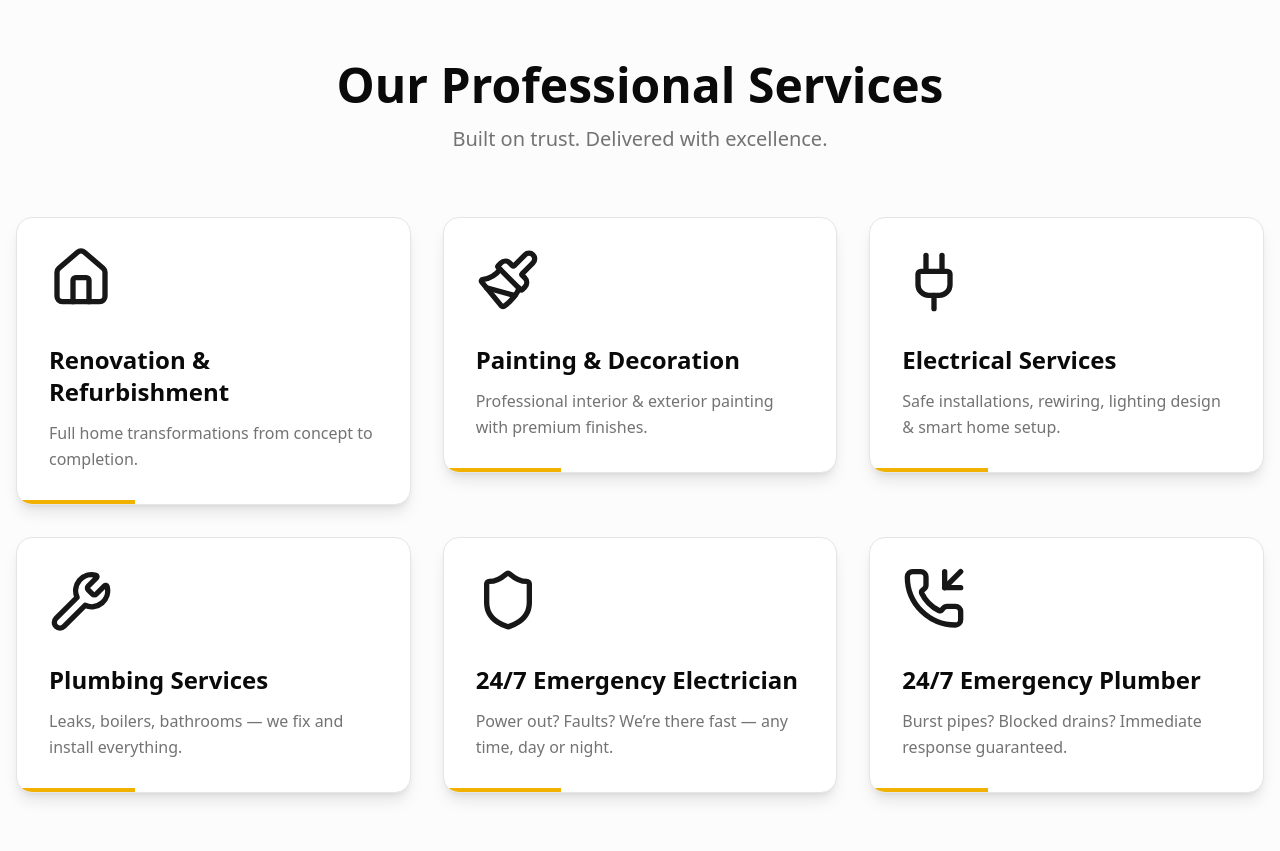
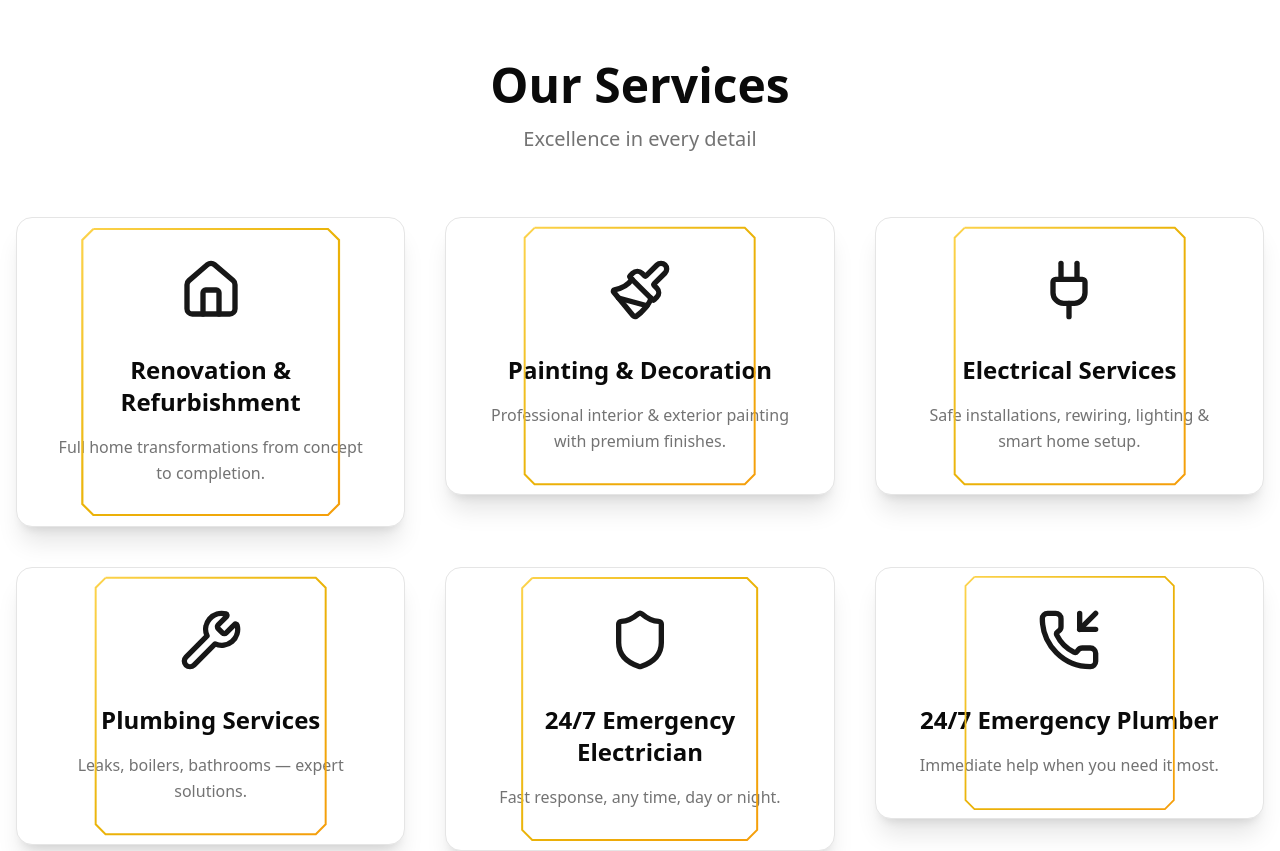
Before and after one commit to niiima/pro-construction, a Next.js app: page / in a window 1280 px wide. Shown: the part 900-1751 px from the top of the page. Built offline with nearby package versions, Linux system fonts and the light colour scheme.

Commit message:
Fix animation

```diff
--- a/components/Services.tsx
+++ b/components/Services.tsx
@@ -1,167 +1,117 @@
-"use client"
+"use client";
 
-import { Card, CardContent, CardHeader, CardTitle } from "@/components/ui/index";
 import { motion } from "framer-motion";
 import {
-    Hammer,
+    Home,
     Paintbrush,
     Plug,
     Wrench,
     Shield,
     PhoneIncoming,
-    Home,
     Sparkles,
 } from "lucide-react";
 
 const services = [
-    {
-        icon: Home,
-        title: "Renovation & Refurbishment",
-        description: "Full home transformations from concept to completion.",
-    },
-    {
-        icon: Paintbrush,
-        title: "Painting & Decoration",
-        description: "Professional interior & exterior painting with premium finishes.",
-    },
-    {
-        icon: Plug,
-        title: "Electrical Services",
-        description: "Safe installations, rewiring, lighting design & smart home setup.",
-    },
-    {
-        icon: Wrench,
-        title: "Plumbing Services",
-        description: "Leaks, boilers, bathrooms — we fix and install everything.",
-    },
-    {
-        icon: Shield,
-        title: "24/7 Emergency Electrician",
-        description: "Power out? Faults? We’re there fast — any time, day or night.",
-    },
-    {
-        icon: PhoneIncoming,
-        title: "24/7 Emergency Plumber",
-        description: "Burst pipes? Blocked drains? Immediate response guaranteed.",
-    },
+    { icon: Home, title: "Renovation & Refurbishment", desc: "Full home transformations from concept to completion." },
+    { icon: Paintbrush, title: "Painting & Decoration", desc: "Professional interior & exterior painting with premium finishes." },
+    { icon: Plug, title: "Electrical Services", desc: "Safe installations, rewiring, lighting & smart home setup." },
+    { icon: Wrench, title: "Plumbing Services", desc: "Leaks, boilers, bathrooms — expert solutions." },
+    { icon: Shield, title: "24/7 Emergency Electrician", desc: "Fast response, any time, day or night." },
+    { icon: PhoneIncoming, title: "24/7 Emergency Plumber", desc: "Immediate help when you need it most." },
 ];
 
+export default function Services() {
     const draw = {
         hidden: { pathLength: 0, opacity: 0 },
         visible: (i: number) => ({
             pathLength: 1,
             opacity: 1,
             transition: {
-            pathLength: { delay: i * 0.3, duration: 1.5, ease: "easeInOut" },
-            opacity: { delay: i * 0.3, duration: 0.01 },
+                pathLength: { delay: i * 0.4, duration: 1.8, ease: "easeInOut" },
+                opacity: { delay: i * 0.4, duration: 0.01 },
             },
         }),
     };
-export default function Services() {
+
     return (
-        <section id="services" className="py-20 bg-muted/30">
+        <section id="services" className="py-20 bg-background">
             <div className="container mx-auto px-4">
                 <motion.div
-                    initial={{ opacity: 0, y: 20 }}
+                    initial={{ opacity: 0, y: 30 }}
                     whileInView={{ opacity: 1, y: 0 }}
                     viewport={{ once: true }}
                     className="text-center mb-16"
                 >
-                    <h2 className="text-4xl md:text-5xl font-bold mb-4">
-                        Our Professional Services
-                    </h2>
-                    <p className="text-xl text-muted-foreground">
-                        Built on trust. Delivered with excellence.
-                    </p>
+                    <h2 className="text-4xl md:text-5xl font-bold mb-4">Our Services</h2>
+                    <p className="text-xl text-muted-foreground">Excellence in every detail</p>
                 </motion.div>
 
-                <div className="grid grid-cols-1 md:grid-cols-2 lg:grid-cols-3 gap-8">
+                <div className="grid grid-cols-1 md:grid-cols-2 lg:grid-cols-3 gap-10 max-w-7xl mx-auto">
                     {services.map((service, index) => {
                         const Icon = service.icon;
 
                         return (
                             <motion.div
                                 key={service.title}
-                                initial={{ opacity: 0, y: 50 }}
+                                initial={{ opacity: 0, y: 40 }}
                                 whileInView={{ opacity: 1, y: 0 }}
                                 viewport={{ once: true }}
-                                transition={{ delay: index * 0.15, duration: 0.6 }}
+                                transition={{ delay: index * 0.2 }}
                                 className="group relative"
                             >
-                                {/* Card */}
-                                <div className="relative bg-card rounded-2xl p-8 shadow-lg border hover:shadow-2xl transition-all duration-500 hover:-translate-y-3 overflow-hidden">
-                                    {/* Background subtle pattern on hover */}
-                                    <div className="absolute inset-0 bg-gradient-to-br from-yellow-500/5 to-transparent opacity-0 group-hover:opacity-100 transition-opacity duration-700" />
-
-                                    {/* Icon Container with Build Animation */}
-                                    <motion.div
-                                        whileHover={{ scale: 1.15 }}
-                                        transition={{ type: "spring", stiffness: 300 }}
-                                        className="relative mb-6"
+                                <div className="relative bg-card rounded-2xl p-10 shadow-xl border border-border
+                                hover:shadow-2xl hover:border-yellow-600/40
+                                transition-all duration-700 hover:-translate-y-4">
+                                    {/* Elegant SVG Frame — Now Perfectly Sized & Visible */}
+                                    <motion.svg
+                                        className="absolute inset-0 w-full h-full pointer-events-none"
+                                        viewBox="0 0 380 420"
+                                        fill="none"
                                     >
-                                        <motion.div
-                                            className="relative inline-block"
-                                            whileHover={{ rotate: [0, -5, 5, 0] }}
-                                            transition={{ duration: 0.6 }}
-                                        >
-                                            {/* SVG "drawing" border effect */}
-                                            <motion.svg
-                                                width="100"
-                                                height="100"
-                                                viewBox="0 0 100 100"
-                                                className="absolute inset-0 -z-10"
+                                        <motion.path
+                                            d="M 30 15
+                         L 350 15
+                         L 365 30
+                         L 365 390
+                         L 350 405
+                         L 30 405
+                         L 15 390
+                         L 15 30
+                         Z"
+                                            stroke="url(#gold)"
+                                            strokeWidth="3"
+                                            variants={draw}
                                             initial="hidden"
                                             whileInView="visible"
                                             viewport={{ once: true }}
-                                            >
-                                                <motion.path
-                                                    d="M 20 10 L 80 10 L 90 20 L 90 80 L 80 90 L 20 90 L 10 80 L 10 20 Z"
-                                                    fill="none"
-                                                    stroke="url(#gradient)"
-                                                    strokeWidth="3"
-                                                    //   variants={draw}
                                             custom={index}
                                         />
                                         <defs>
-                                                    <linearGradient id="gradient" x1="0%" y1="0%" x2="100%" y2="100%">
-                                                        <stop offset="0%" stopColor="#eab308" />
-                                                        <stop offset="100%" stopColor="#f59e0b" />
+                                            <linearGradient id="gold" x1="0%" y1="0%" x2="100%" y2="100%">
+                                                <stop offset="0%" stopColor="#fCD34D" />
+                                                <stop offset="50%" stopColor="#EAB308" />
+                                                <stop offset="100%" stopColor="#F59E0B" />
                                             </linearGradient>
                                         </defs>
                                     </motion.svg>
 
-                                            {/* Main Icon with hammer/sparkle effect */}
+                                    {/* Icon with floating + sparkle */}
                                     <motion.div
-                                                animate={{
-                                                    y: [0, -8, 0],
-                                                }}
-                                                transition={{
-                                                    duration: 3,
-                                                    repeat: Infinity,
-                                                    delay: index * 0.3,
-                                                }}
+                                        whileHover={{ scale: 1.15 }}
+                                        whileTap={{ scale: 1.25 }}
+                                        transition={{ type: "spring", stiffness: 400 }}
+                                        className="relative z-10 mb-8 flex justify-center"
                                     >
-                                                <Icon className="h-16 w-16 text-primary group-hover:text-yellow-600 transition-colors duration-300" />
-                                                <Sparkles className="absolute -top-2 -right-2 h-6 w-6 text-yellow-500 opacity-0 group-hover:opacity-100 transition-opacity" />
-                                            </motion.div>
-                                        </motion.div>
+                                        <Icon className="h-16 w-16 text-primary group-hover:text-yellow-600 transition-colors duration-500" />
+                                        <Sparkles className="absolute -top-3 -right-3 h-8 w-8 text-yellow-500 opacity-0 group-hover:opacity-100 transition-opacity duration-700" />
                                     </motion.div>
 
-                                    <h3 className="text-2xl font-bold mb-3 group-hover:text-primary transition-colors">
+                                    <h3 className="text-2xl font-bold text-center mb-4 group-hover:text-yellow-600 transition-colors duration-500">
                                         {service.title}
                                     </h3>
-                                    <p className="text-muted-foreground leading-relaxed">
-                                        {service.description}
+                                    <p className="text-center text-muted-foreground leading-relaxed">
+                                        {service.desc}
                                     </p>
-
-                                    {/* Bottom accent line */}
-                                    <motion.div
-                                        className="absolute bottom-0 left-0 h-1 bg-yellow-500"
-                                        initial={{ width: 0 }}
-                                        whileInView={{ width: "30%" }}
-                                        viewport={{ once: true }}
-                                        transition={{ delay: index * 0.2 + 0.5, duration: 1 }}
-                                    />
                                 </div>
                             </motion.div>
                         );
```
Lines whose indentation alone changed are shown as unchanged.
